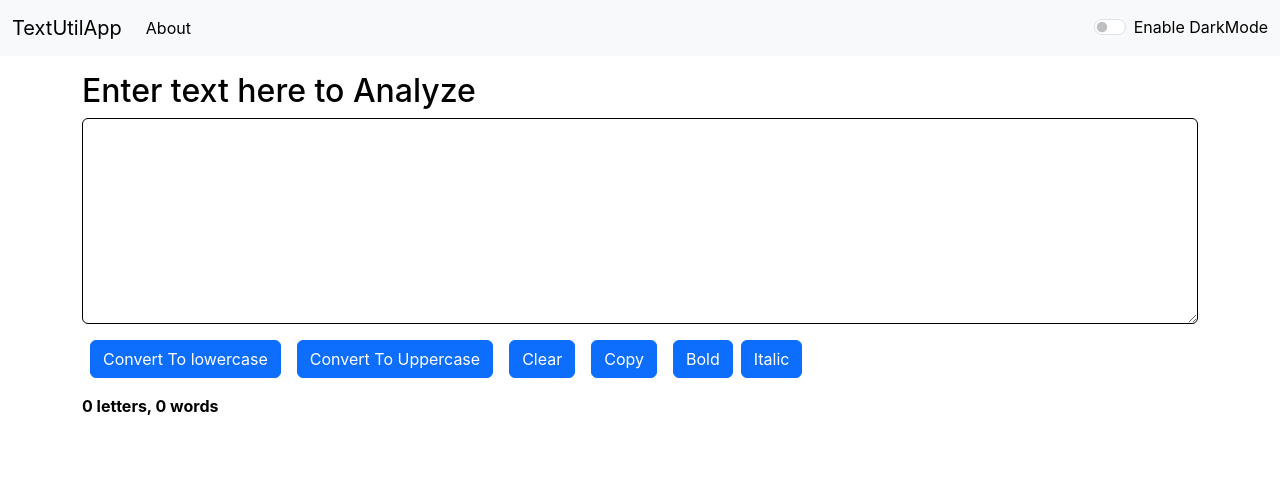
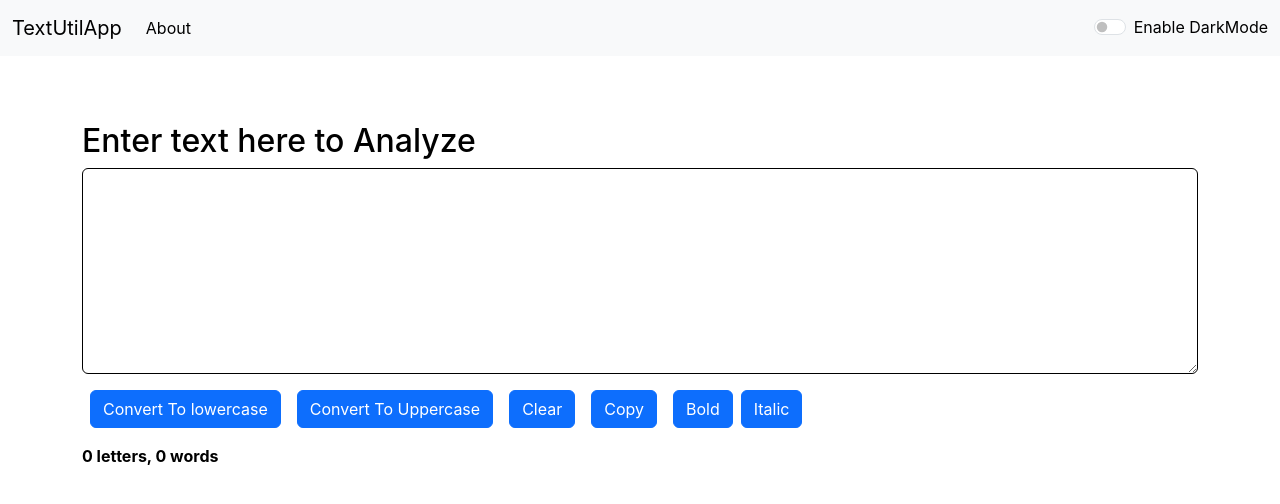
Before and after one commit to Harshjha3006/TextUtilApp, a React (Create React App) app: page / in a window 1280 px wide. Shown: the top 504 px of the page. Built offline with nearby package versions, Linux system fonts and the light colour scheme.

Commit message:
improved cls of website

```diff
--- a/src/components/Alert.js
+++ b/src/components/Alert.js
@@ -6,11 +6,13 @@ export default function Alert(props) {
         return text.charAt(0).toUpperCase() + newText.slice(1);
     }
   return (
+    <div style = {{height : '50px'}}>
+    {
     props.alert &&
-    <>
      <div class={`alert alert-${props.alert.type} alert-dismissible  show" role="alert`}>
   <strong>{capitalize(props.alert.type)}</strong>:  {props.alert.msg}
   </div>
-    </>
+    }
+    </div>
   )
 }
```
